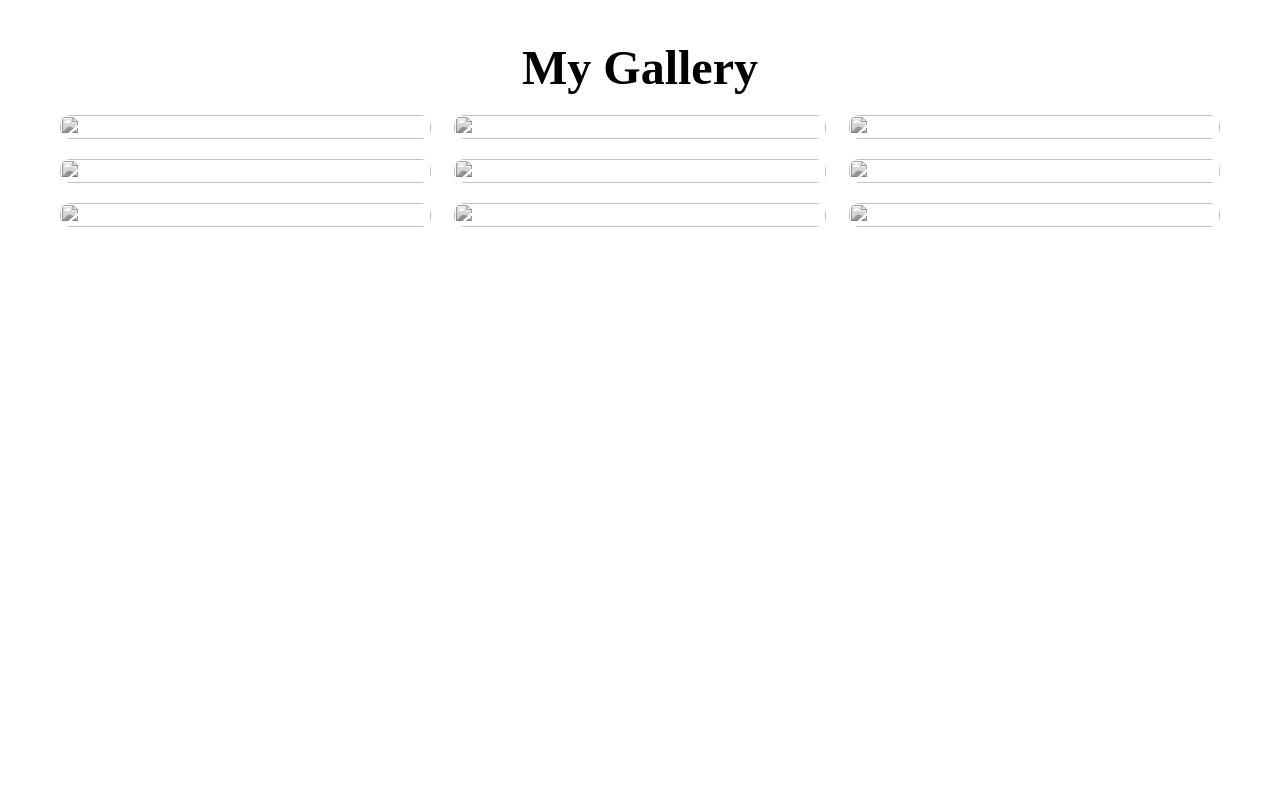
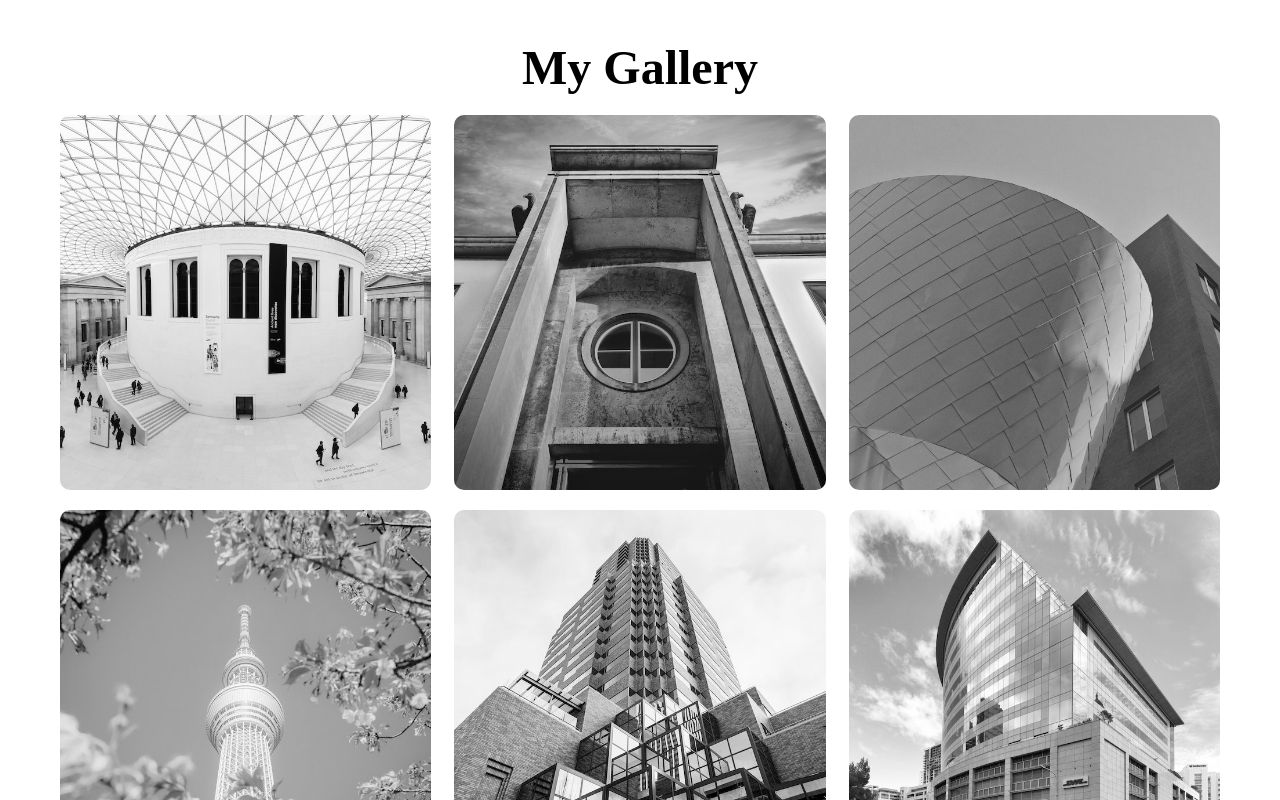
Before and after one commit to mohit1721/My-Gallery, a plain HTML site: page index.html in a window 1280 px wide. Drawn offline with Linux system fonts and the light colour scheme.

Commit message:
image loc  changed

```diff
--- a/index.html
+++ b/index.html
@@ -14,39 +14,39 @@
     <h1>My Gallery</h1>
     <div class="gallery">
         <figure class="card">
-            <img src="./assets/image1.jpg" alt="">
+            <img src="image1.jpg" alt="">
             <figcaption>Image1</figcaption>
         </figure>
         <figure class="card">
-            <img src="./assets/image2.jpeg" alt="">
+            <img src="image2.jpeg" alt="">
             <figcaption>Image2</figcaption>
         </figure>
         <figure class="card">
-            <img src="./assets/image3.jpeg" alt="">
+            <img src="/image3.jpeg" alt="">
             <figcaption>Image3</figcaption>
         </figure>
         <figure class="card">
-            <img src="./assets/image4.jpeg" alt="">
+            <img src="image4.jpeg" alt="">
             <figcaption>Image4</figcaption>
         </figure>
         <figure class="card">
-            <img src="./assets/image5.jpeg" alt="">
+            <img src="image5.jpeg" alt="">
             <figcaption>Image5</figcaption>
         </figure>
         <figure class="card">
-            <img src="./assets/image6.jpeg" alt="">
+            <img src="image6.jpeg" alt="">
             <figcaption>Image6</figcaption>
         </figure>
         <figure class="card">
-            <img src="./assets/image7.jpeg" alt="">
+            <img src="image7.jpeg" alt="">
             <figcaption>Image7</figcaption>
         </figure>
         <figure class="card">
-            <img src="./assets/image8.jpeg" alt="">
+            <img src="image8.jpeg" alt="">
             <figcaption>Image8</figcaption>
         </figure>
         <figure class="card">
-            <img src="./assets/image9.jpeg" alt="">
+            <img src="image9.jpeg" alt="">
             <figcaption>Image9</figcaption>
         </figure>
     </div>
```
